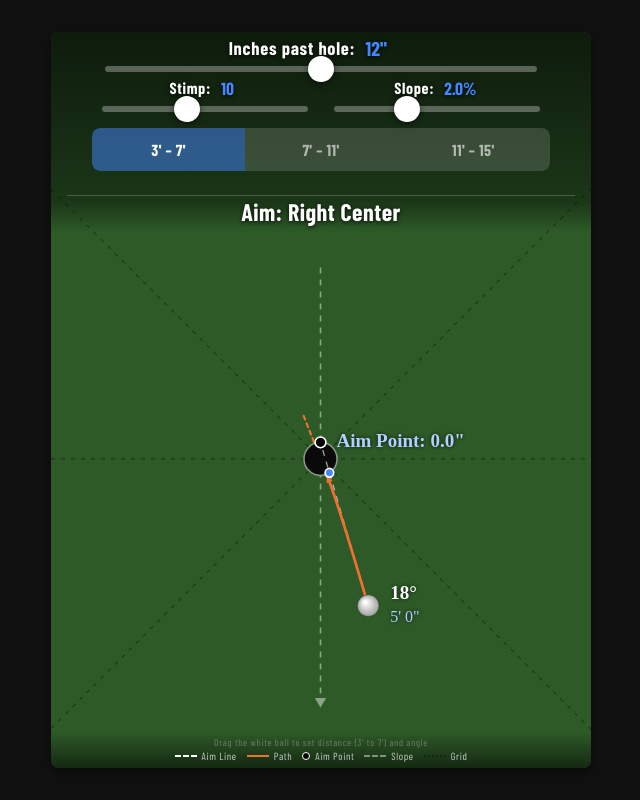
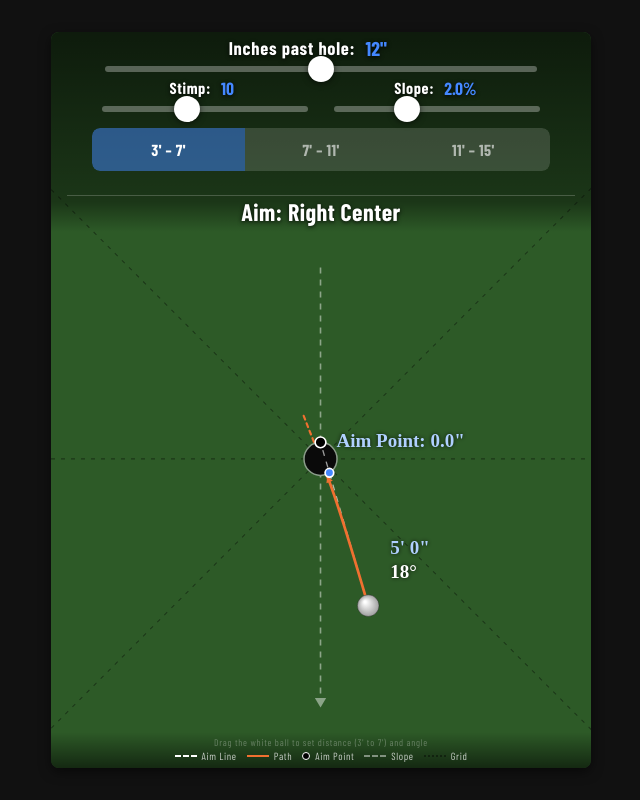
Before and after one commit to blakekokal/putt, a plain HTML site: page index.html in a window 1280 px wide. Shown: the whole page, without its empty margins (319-959 px from the left). Drawn offline with nearby package versions, Linux system fonts and the light colour scheme.

Commit message:
Update index.html

```diff
--- a/index.html
+++ b/index.html
@@ -557,33 +557,46 @@ function draw() {
 
   ctx.textAlign = 'left';
   ctx.textBaseline = 'middle';
-  ctx.font = `bold ${Math.round(W*0.035)}px Barlow Condensed`;
+  const aimIsMobile = W < 500;
+  const aimTextScale = aimIsMobile ? 2.0 : 1.0;
+  ctx.font = `bold ${Math.round(W * 0.035 * aimTextScale)}px Barlow Condensed`;
   ctx.fillStyle = '#b0d0ff';
   ctx.shadowColor = 'rgba(0,0,0,0.8)';
   ctx.shadowBlur = 4;
   ctx.fillText(aimDotText, aim.x + Math.max(drawDotR, 10) + 6, aim.y);
 
-  // Distance & Angle labels near ball
+  // Distance & Angle labels — placed ABOVE the ball so thumb doesn't cover them
   const angleLabel = fromFall + '°';
   const ft = Math.floor(distInches / 12);
   const ins = Math.round(distInches % 12);
   const distLabel = `${ft}' ${ins}"`;
 
-  const labelOffX = ball.x > cx ? Math.max(drawBallR, 12)+10 : -(Math.max(drawBallR, 12)+10);
+  // 2x larger text on mobile
+  const isMobile = W < 500;
+  const textScale = isMobile ? 2.0 : 1.0;
+  const angleFontSize = Math.round(W * 0.035 * textScale);
+  const distFontSize  = Math.round(W * 0.035 * textScale);
+
+  // Position labels above the ball
+  const lineGap = angleFontSize * 1.25;
+  const aboveBallY = ball.y - drawBallR - 12;
+
+  const labelOffX = ball.x > cx ? Math.max(drawBallR, 12) + 10 : -(Math.max(drawBallR, 12) + 10);
   const labelAlign = ball.x > cx ? 'left' : 'right';
 
   ctx.textAlign = labelAlign;
   ctx.shadowBlur = 4;
 
+  // Degrees line (closer to ball)
   ctx.textBaseline = 'bottom';
-  ctx.font = `bold ${Math.round(W*0.035)}px Barlow Condensed`;
+  ctx.font = `bold ${angleFontSize}px Barlow Condensed`;
   ctx.fillStyle = '#ffffff';
-  ctx.fillText(angleLabel, ball.x + labelOffX, ball.y - 2);
+  ctx.fillText(angleLabel, ball.x + labelOffX, aboveBallY);
 
-  ctx.textBaseline = 'top';
-  ctx.font = `normal ${Math.round(W*0.030)}px Barlow Condensed`;
+  // Distance line (above degrees)
+  ctx.font = `bold ${distFontSize}px Barlow Condensed`;
   ctx.fillStyle = '#b0d0ff';
-  ctx.fillText(distLabel, ball.x + labelOffX, ball.y + 4);
+  ctx.fillText(distLabel, ball.x + labelOffX, aboveBallY - lineGap);
 
   ctx.shadowBlur = 0;
 }
```
